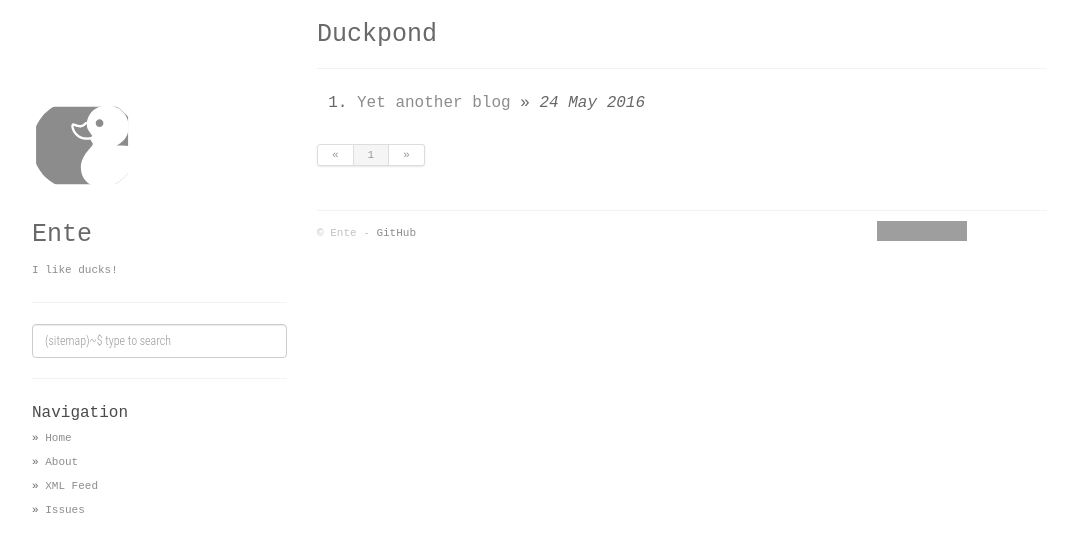
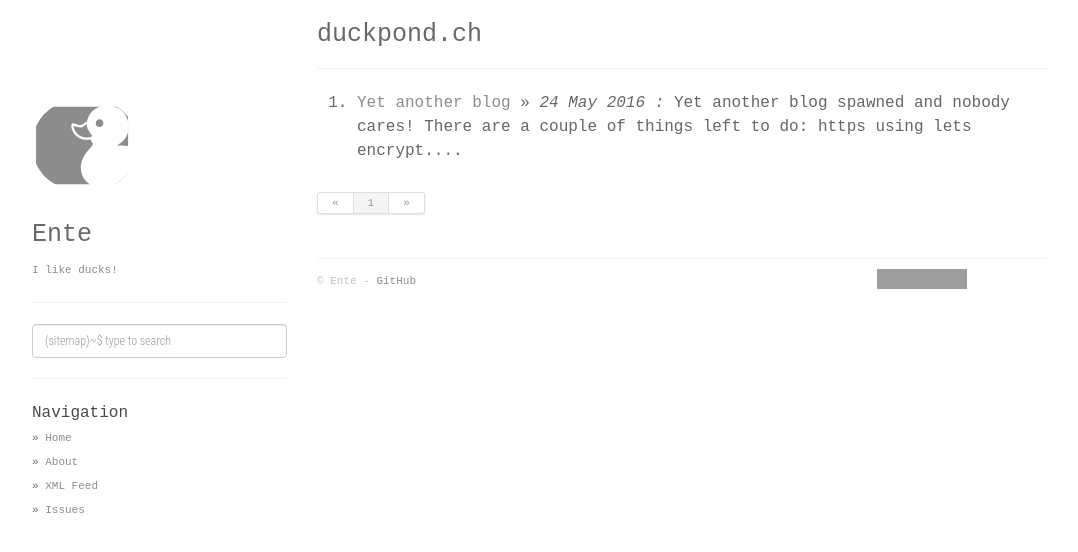
Before and after one commit to Enteee/duckpond.ch, a Jekyll site: the page built from index.html, in a window 1280 px wide. Shown: the top 552 px of the page, without its empty margins (53-1131 px from the left). Built offline with Jekyll 4.4.1, drawn with Linux system fonts in a browser that asks for light colours; the list of posts is cut into pages by our own code; grey boxes are pictures that could not be loaded.

Commit message:
post preview added

```diff
--- a/_config.yml
+++ b/_config.yml
@@ -1,4 +1,4 @@
-title: Duckpond
+title: duckpond.ch
 description: deep inside the pond..
 author: Ente
 github: https://github.com/Enteee
--- a/_posts/2016-05-24-yet-another-blog.md
+++ b/_posts/2016-05-24-yet-another-blog.md
@@ -5,10 +5,10 @@ date:   2016-05-24
 categories: [meta]
 ---
 
-Yet an other blog spawned and nobody cares! There are a couple of things lef to do here:
+Yet another blog spawned and nobody cares! There are a couple of things left to do:
 
-* https duckpond.ch, using [lets encrypt](https://letsencrypt.org/).
-* comment server, using [isso]. Why not [disqus](https://disqus.com/)? Beacuse I don't like having their javascript on my page. Also [isso] is OSS and has a freaking Pokémon as a logo! Checking their code atm.
+* https using [lets encrypt](https://letsencrypt.org/).
+* comment server using [isso]. Why not [disqus](https://disqus.com/)? Beacuse I don't like having their javascript on my page. Also [isso] is OSS and has a freaking Pokémon as a logo! Checking their code atm.
 
 Some credits:
 
--- a/index.html
+++ b/index.html
@@ -3,11 +3,14 @@ layout: default
 ---
 
 <div id="home">
-    <h1>Duckpond</h1>
+    <h1>{{ site.title }}</h1>
     <hr />
     <ol class="posts">
     {% for post in paginator.posts %}
-      <li><a href="{{ post.url }}">{{ post.title }}</a> &raquo; <i><span>{{ post.date | date_to_string }}</span></i></li>
+        <li>
+            <a href="{{ post.url }}">{{ post.title }}</a> &raquo; <i><span>{{ post.date | date_to_string }} :</span></i>
+            <span>{{ post.content | strip_html | truncatewords:20 }}</span>
+        </li>
     {% endfor %}
     </ol>
 </div>
```
